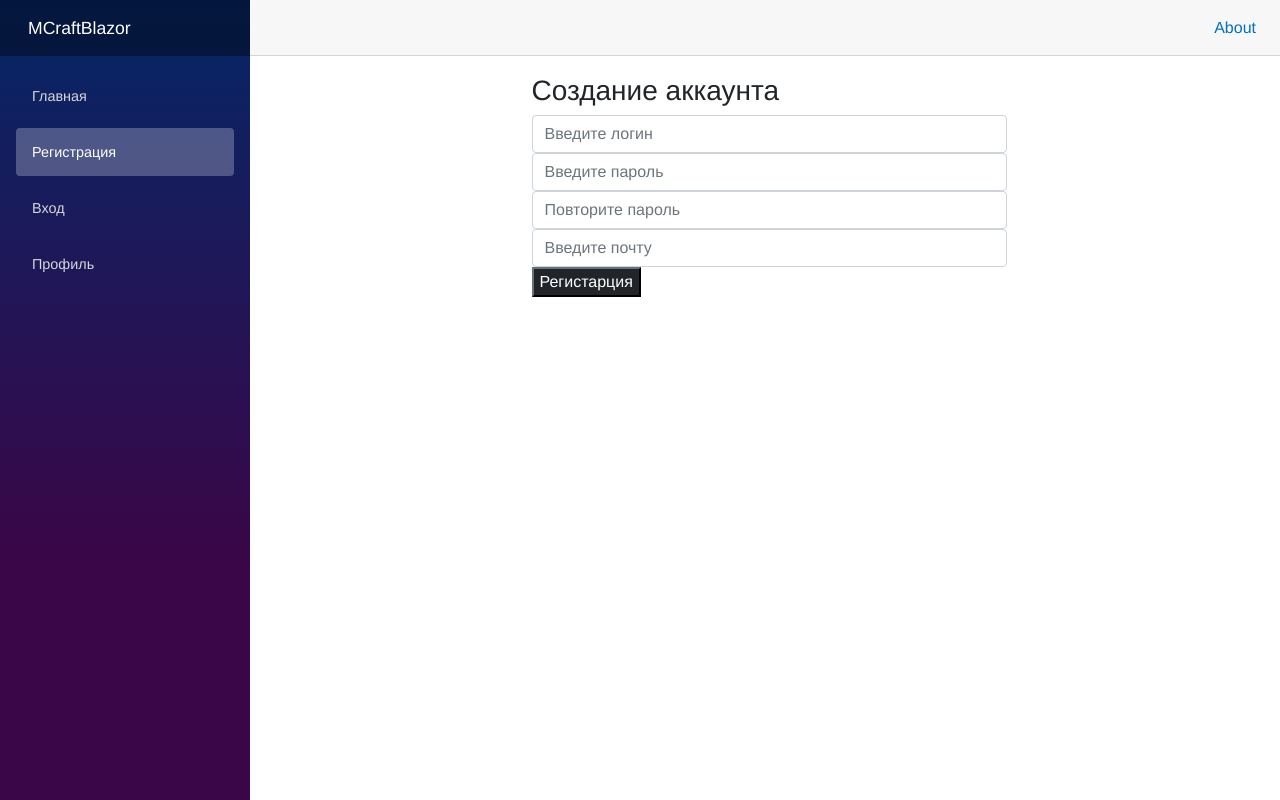
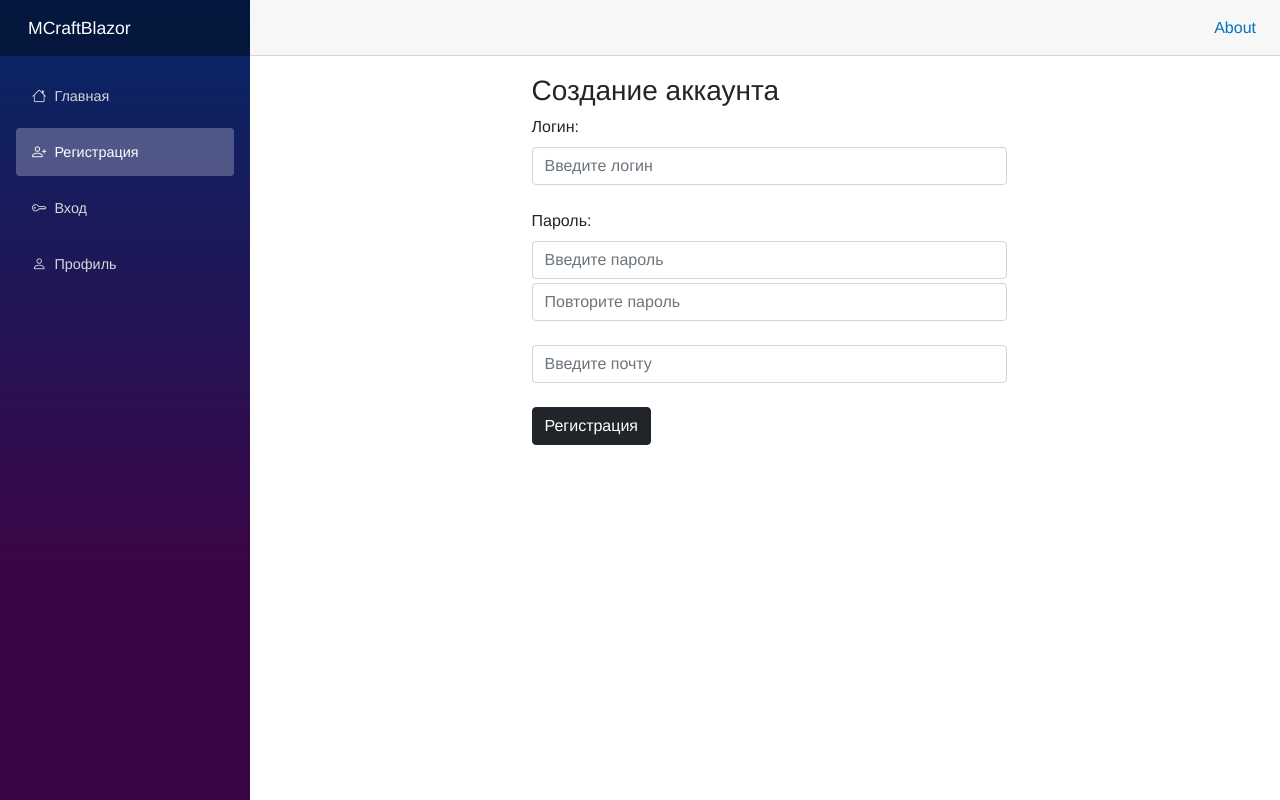
Before and after one commit to mistek131995/MCraftBlazor, an ASP.NET Core app: page /register in a window 1280 px wide. Run offline with ASP.NET Core 8, Linux system fonts and the light colour scheme; style sheets or scripts are compiled from the project's sources; some libraries are stand-ins or nearby versions.

Commit message:
Форма регистрации

```diff
--- a/MCraftBlazor/Pages/Register.razor
+++ b/MCraftBlazor/Pages/Register.razor
@@ -10,14 +10,27 @@
         <EditForm Model="registerModel" OnValidSubmit="OnValid" OnInvalidSubmit="OnInvalid">
             <DataAnnotationsValidator/>
 
-            <ValidationMessage For="@(() => registerModel.Login)"/>
-            <input class="form-control" type="text" placeholder="Введите логин" @bind-value="registerModel.Login"/>
+            <div class="mb-4">
+                <label class="form-label">Логин:</label>
+                <ValidationMessage For="@(() => registerModel.Login)" />
+                <input class="form-control" type="text" placeholder="Введите логин" @bind-value="registerModel.Login" />
+            </div>
 
-            <ValidationMessage For="@(() => registerModel.Password)"/>
-            <input class="form-control" type="password" placeholder="Введите пароль" @bind-value="registerModel.Password" />
-            <input class="form-control" type="password" placeholder="Повторите пароль" @bind-value="registerModel.Password" />
-            <input class="form-control" type="text" placeholder="Введите почту" @bind-value="registerModel.Email" />
-            <button class="btn-dark" type="submit">Регистарция</button>
+            <div class="mb-4">
+                <label class="form-label">Пароль:</label>
+                <ValidationMessage For="@(() => registerModel.Password)" />
+                <input class="form-control mb-1" type="password" placeholder="Введите пароль" @bind-value="registerModel.Password" />
+
+                <ValidationMessage For="@(() => registerModel.ConfirmPassword)" />
+                <input class="form-control" type="password" placeholder="Повторите пароль" @bind-value="registerModel.ConfirmPassword" />
+            </div>
+
+            <div class="mb-4">
+                <ValidationMessage For="@(() => registerModel.Email)" />
+                <input class="form-control" type="text" placeholder="Введите почту" @bind-value="registerModel.Email" />
+            </div>
+
+            <button class="btn btn-dark" type="submit">Регистрация</button>
         </EditForm>
 
     </div>
@@ -29,7 +42,7 @@
     RegisterModel registerModel = new RegisterModel();
 
     private async Task OnValid(){
-        Console.WriteLine("Валидная модель");
+        var test = await http.PostAsJsonAsync("https://localhost:7132/user/adduser", registerModel);
     }
 
     private void OnInvalid(){
--- a/MCraftBlazor/Shared/NavMenu.razor
+++ b/MCraftBlazor/Shared/NavMenu.razor
@@ -11,22 +11,22 @@
     <nav class="flex-column">
         <div class="nav-item px-3">
             <NavLink class="nav-link" href="" Match="NavLinkMatch.All">
-                @*<span class="oi oi-home" aria-hidden="true"></span>*@ Главная
+                <i class="bi bi-house me-2"></i> Главная
             </NavLink>
         </div>
         <div class="nav-item px-3">
             <NavLink class="nav-link" href="register" Match="NavLinkMatch.All">
-                @*<span class="oi oi-home" aria-hidden="true"></span>*@ Регистрация
+                <i class="bi bi-person-plus me-2"></i> Регистрация
             </NavLink>
         </div>
         <div class="nav-item px-3">
             <NavLink class="nav-link" href="login" Match="NavLinkMatch.All">
-                @*<span class="oi oi-home" aria-hidden="true"></span>*@ Вход
+                <i class="bi bi-key me-2"></i> Вход
             </NavLink>
         </div>
         <div class="nav-item px-3">
             <NavLink class="nav-link" href="profile" Match="NavLinkMatch.All">
-                @*<span class="oi oi-home" aria-hidden="true"></span>*@ Профиль
+                <i class="bi bi-person me-2"></i> Профиль
             </NavLink>
         </div>
     </nav>
--- a/MCraftBlazor/wwwroot/css/app.css
+++ b/MCraftBlazor/wwwroot/css/app.css
@@ -1,4 +1,5 @@
 @import url('open-iconic/font/css/open-iconic-bootstrap.min.css');
+@import url("https://cdn.jsdelivr.net/npm/bootstrap-icons@1.9.1/font/bootstrap-icons.css");
 
 html, body {
     font-family: 'Helvetica Neue', Helvetica, Arial, sans-serif;
```
